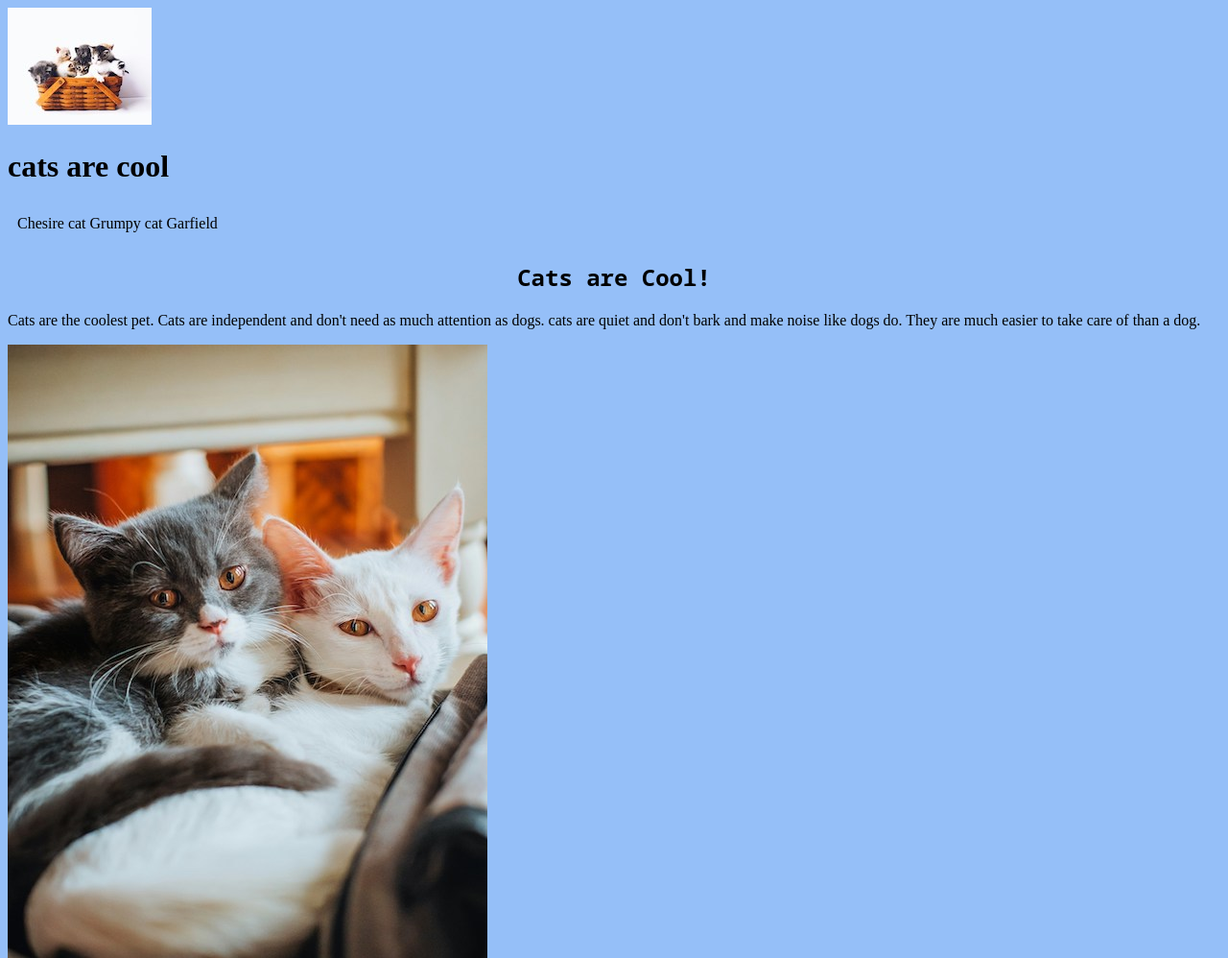
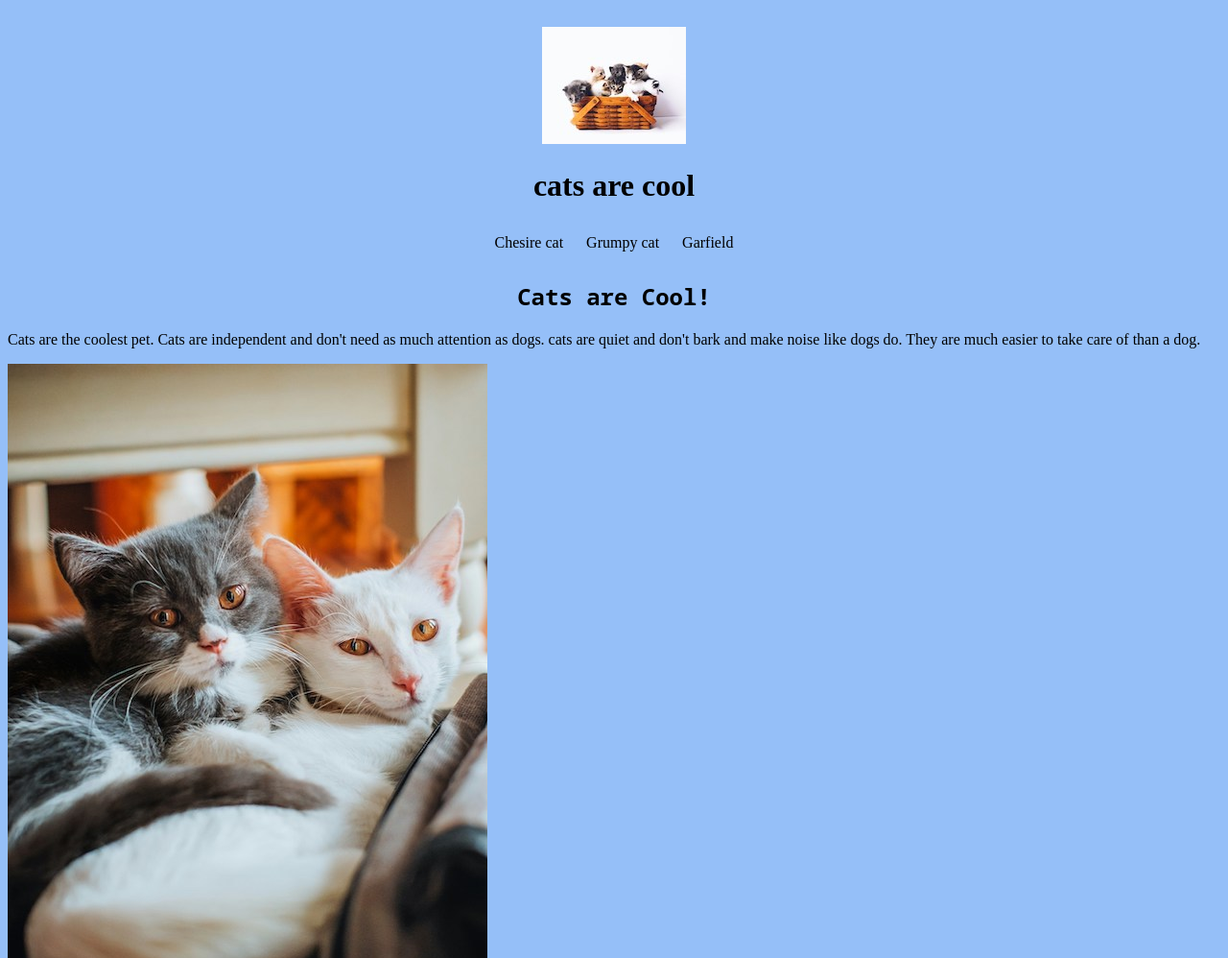
Before and after one commit to techbyharleen/techbyharleen.github.io, a plain HTML site: page index.html in a window 1280 px wide. Shown: the top 998 px of the page at 96% size. Drawn offline with Linux system fonts and the light colour scheme; a web font is replaced by a local one.

Commit message:
Update styles.css

```diff
--- a/styles.css
+++ b/styles.css
@@ -13,4 +13,12 @@ ul {
 
 li {
     display: inline;
+    padding: 0px 10px 0px 10px;
 }
+
+header {
+    text-align: center;
+    background: "https://lh3.googleusercontent.com/d/1lpYDrkxb4bUFng5c7M417JuLfEj0pSCF";
+    background-size: cover;
+    padding: 20px 0px 0px 0px;
+}
```
